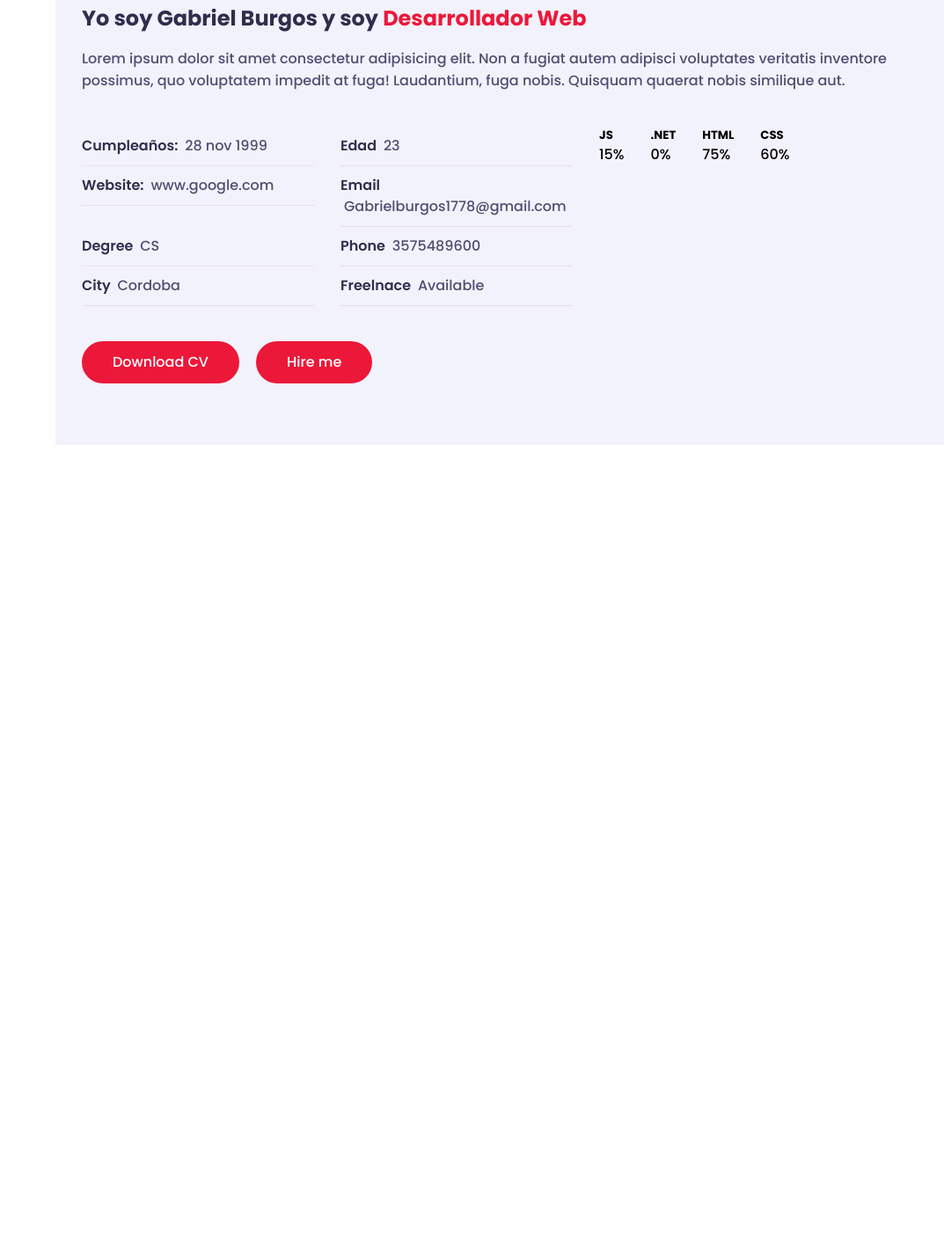
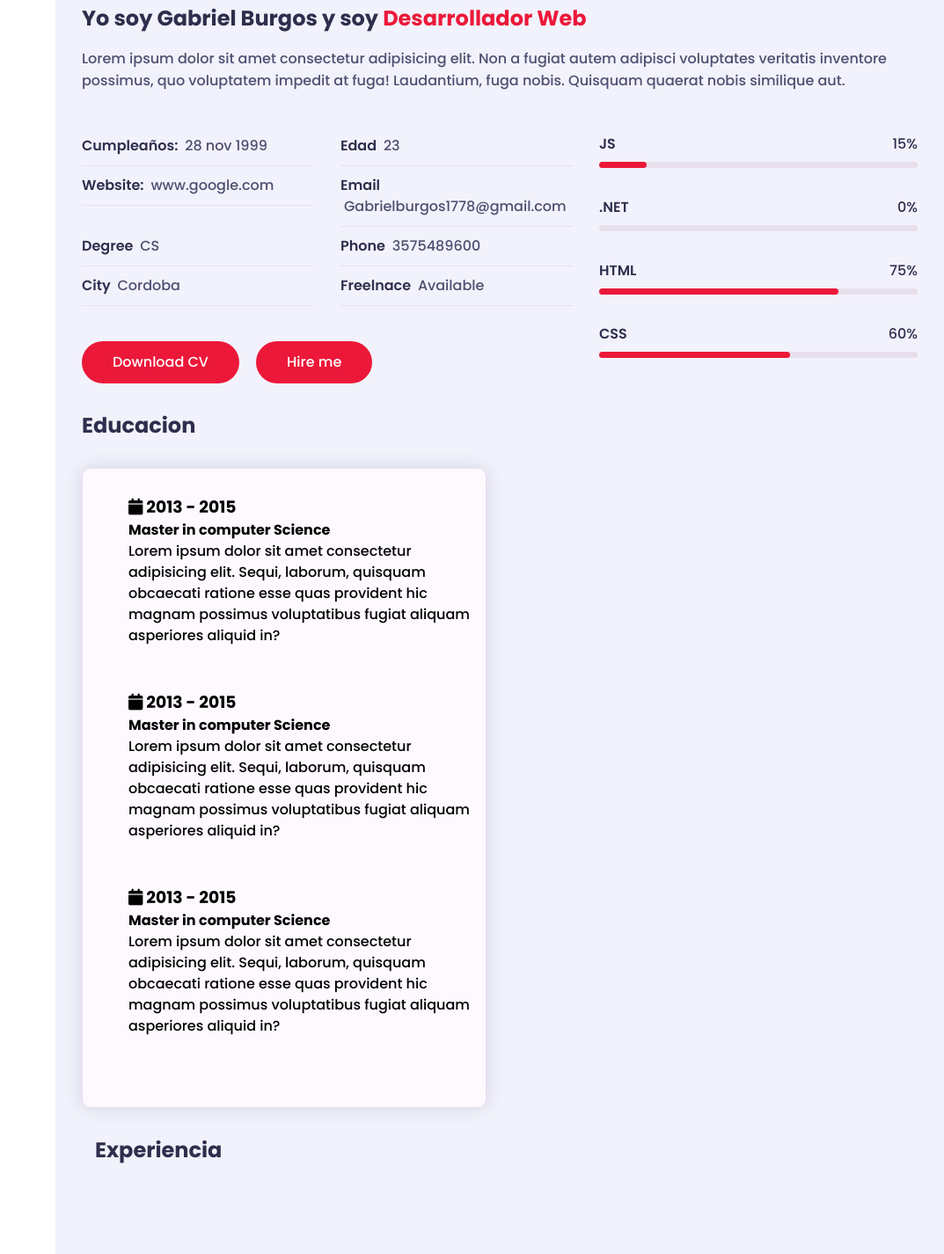
Before and after one commit to GabyBoom/Proyecto-Portfolio, a plain HTML site: page index.html in a window 1280 px wide. Shown: the part 1505-2931 px from the top of the page at 88% size, without its empty margins (207-1280 px from the left). Before the commit the page ends 2011 px from the top, so only its background shows below. Drawn offline with Linux system fonts and the light colour scheme; a web font is replaced by a local one.

Commit message:
Agregué educacion y experiencia al html y al css

```diff
--- a/css/style.css
+++ b/css/style.css
@@ -103,6 +103,9 @@ ul{
 }
 .btn:hover{
     transform: scale(1.05);
+}
+.shadow-dark{
+    box-shadow: 0 0 20px rgba(48, 46, 77, 0.15);
 }
 /* aside */
 .aside{
@@ -338,3 +341,69 @@ h3.my-profession{
     max-width: 40%;
     margin-top: 40px;
 }
+.about .about-content .skills .skill-item{
+     flex: 0 0 100%;
+     max-width: 100%;
+}
+.about .about-content .skills .skill-item h5{
+    line-height: 40px;
+    font-weight: 600;
+    font-size: 16px;
+    color: var(--text-black-900);
+    text-transform: capitalize;
+}
+.about .about-content .skills .skill-item .progress{
+    background-color: var(--bg-black-50);
+    height: 7px;
+    border-radius: 4px;
+    width: 100%;
+    position: relative;
+}
+.about .about-content .skills .skill-item {
+    margin-bottom: 25px;
+}
+.about .about-content .skills .skill-item .progress .progress-in{
+    position: absolute;
+    left: 0;
+    top: 0;
+    height: 100%;
+    border-radius: 4px;
+    background-color: var(--skin-color);
+}
+.about .about-content .skills .skill-item .skill-percent{
+    position: absolute;
+    right: 0;
+    color: var(--text-black-900);
+    top: -40px;
+    font-weight: 400;
+    line-height: 40px;
+}
+.about .about-content .education,
+.about .about-content .experience{
+    flex: 0 0 50%;
+    max-width: 50%;
+    margin-top: 30px;
+}
+.about .about-content h3.title{
+    font-size: 24px;
+    margin-bottom: 30px;
+    font-weight: 700;
+    color: var(--text-black-900);
+}
+.about .about-content .timeline-box{
+    flex: 0 0 100%;
+    max-width: 100%;
+}
+.about .about-content .timeline{
+    background-color: var(--bg-black-100);
+    padding: 30px 15px;
+    border: 1px solid var(--bg-black-50);
+    border-radius: 10px;
+    width: 100%;
+    position: relative;
+}
+.about .about-content .timeline .timeline-item{
+    position: relative;
+    padding-left: 37px;
+    padding-bottom: 50px;
+}
--- a/index.html
+++ b/index.html
@@ -133,6 +133,46 @@
                             </div>
                         </div>
                     </div>
+                    <div class="row">
+                        <div class="education padd-15">
+                            <h3 class="title">Educacion</h3>
+                            <div class="row">
+                                <div class="timeline-box padd-15">
+                                    <div class="timeline shadow-dark">
+                                       <!----Linea de tiempo item------>
+                                       <div class="timeline-item">
+                                        <div class="circle-dot"></div>
+                                        <h3 class="timeline-date">
+                                            <i class="fa fa-calendar"></i> 2013 - 2015
+                                        </h3>
+                                        <h4 class="timeline-title">Master in computer Science</h4>
+                                        <p class="timeline-text">Lorem ipsum dolor sit amet consectetur adipisicing elit. Sequi, laborum, quisquam obcaecati ratione esse quas provident hic magnam possimus voluptatibus fugiat aliquam asperiores aliquid in?</p>
+                                       </div>
+                                       <!----Linea de tiempo item------>
+                                       <div class="timeline-item">
+                                        <div class="circle-dot"></div>
+                                        <h3 class="timeline-date">
+                                            <i class="fa fa-calendar"></i> 2013 - 2015
+                                        </h3>
+                                        <h4 class="timeline-title">Master in computer Science</h4>
+                                        <p class="timeline-text">Lorem ipsum dolor sit amet consectetur adipisicing elit. Sequi, laborum, quisquam obcaecati ratione esse quas provident hic magnam possimus voluptatibus fugiat aliquam asperiores aliquid in?</p>
+                                       </div>
+                                       <!----Linea de tiempo item------>
+                                       <div class="timeline-item">
+                                        <div class="circle-dot"></div>
+                                        <h3 class="timeline-date">
+                                            <i class="fa fa-calendar"></i> 2013 - 2015
+                                        </h3>
+                                        <h4 class="timeline-title">Master in computer Science</h4>
+                                        <p class="timeline-text">Lorem ipsum dolor sit amet consectetur adipisicing elit. Sequi, laborum, quisquam obcaecati ratione esse quas provident hic magnam possimus voluptatibus fugiat aliquam asperiores aliquid in?</p>
+                                       </div>
+                                </div>
+                            </div>
+                        </div>
+                        <div class="experience padd-15">
+                            <h3 class="title">Experiencia</h3>
+                        </div>
+                    </div>
                 </div>
             </div>
         </div>
```
